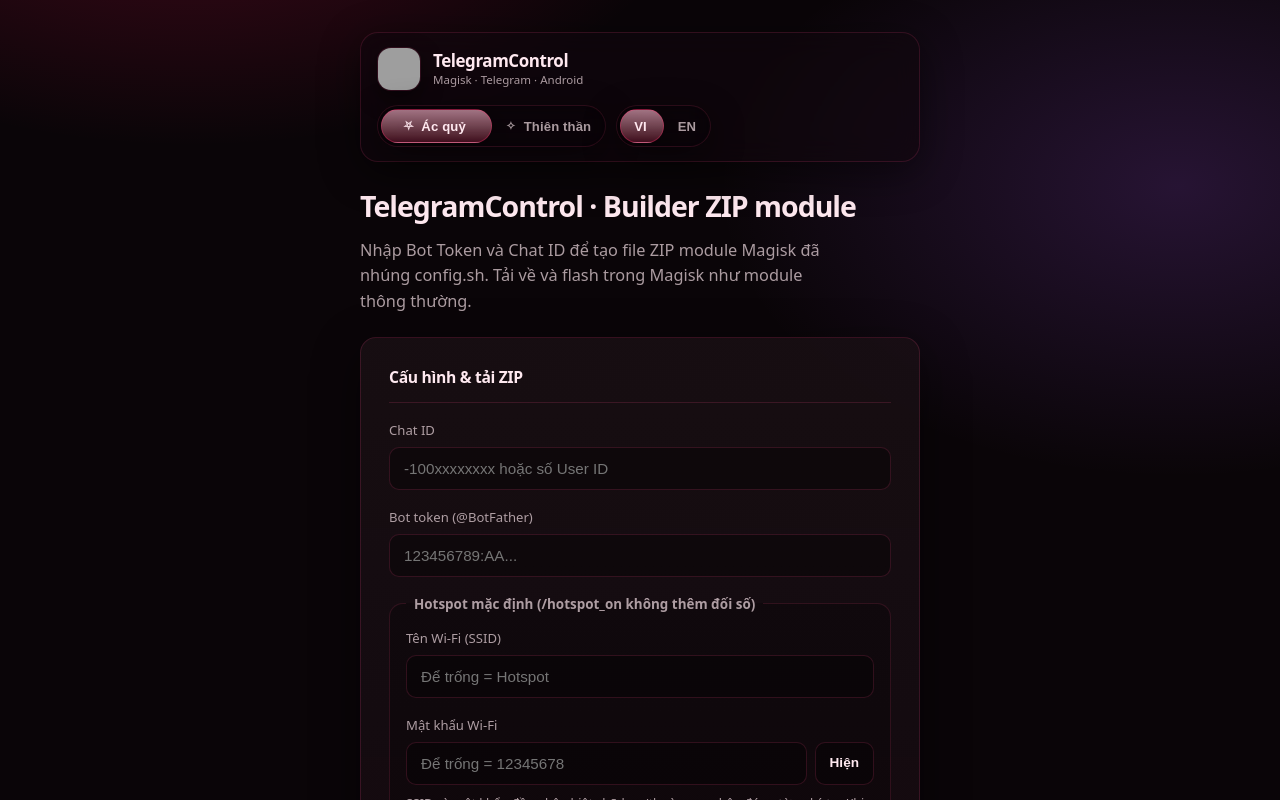
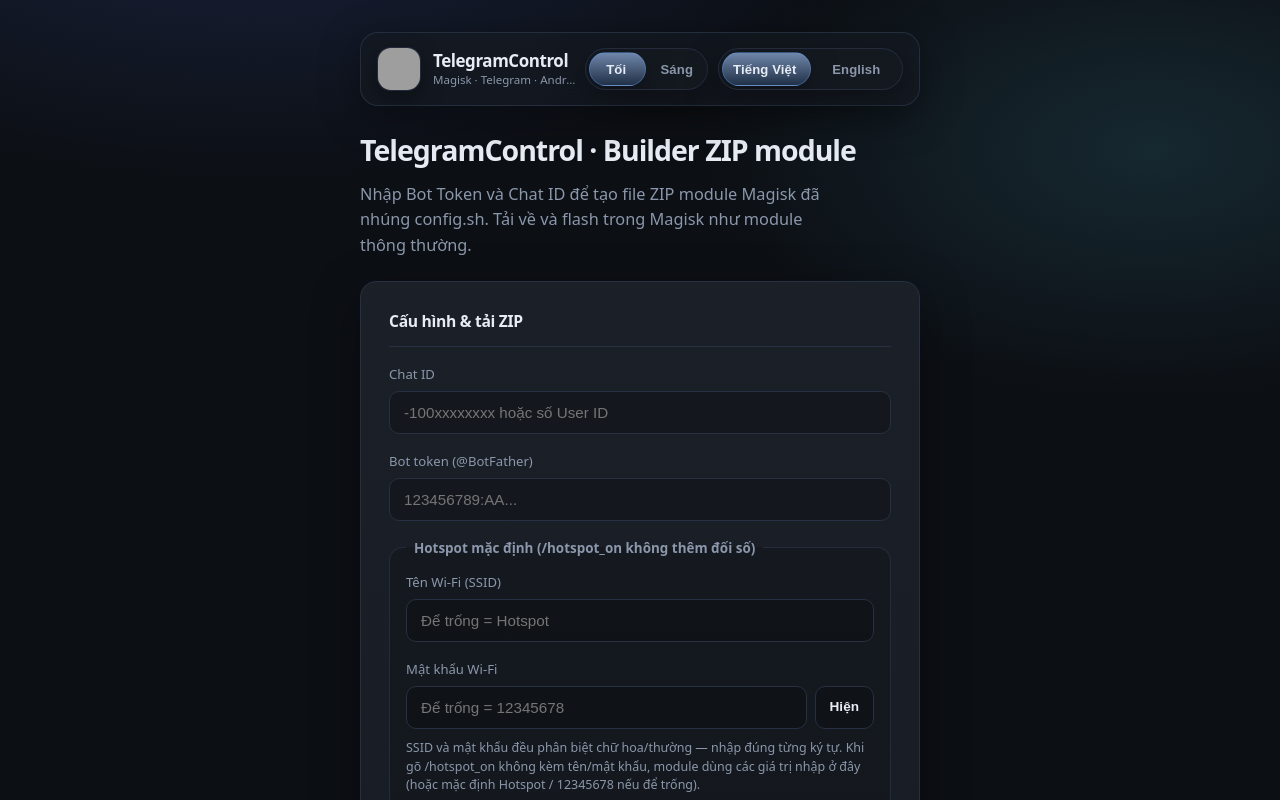
Before and after one commit to ZakShinn/Magisk-Telegram-Control, a Next.js app in the folder web/: page / in a window 1280 px wide. Shown: the top 800 px of the page. Built offline with nearby package versions, Linux system fonts and the light colour scheme; no server answers; grey boxes are pictures that could not be loaded.

Commit message:
update dark theme

```diff
--- a/web/app/globals.css
+++ b/web/app/globals.css
@@ -1,48 +1,46 @@
 :root,
 [data-theme="dark"] {
   color-scheme: dark;
-  --bg: #0a0508;
-  --bg-gradient-a: rgba(255, 20, 87, 0.24);
-  --bg-gradient-b: rgba(168, 85, 247, 0.18);
-  --bg-gradient-c: rgba(255, 150, 60, 0.12);
-  --card: rgba(18, 7, 14, 0.78);
-  --border: rgba(255, 78, 135, 0.16);
-  --text: #ffe9f0;
-  --muted: rgba(255, 233, 240, 0.66);
-  --accent: #ff2e6d;
-  --accent-dim: #c61b54;
-  --btn-text: #13040a;
-  --btn-grad-top: #ffb8cf;
+  --bg: #0c0f14;
+  --bg-gradient-a: #1a2440;
+  --bg-gradient-b: #162830;
+  --card: #151a22;
+  --border: #263042;
+  --text: #e8edf5;
+  --muted: #8b97ab;
+  --accent: #5b9cfa;
+  --accent-dim: #3d6fb8;
+  --btn-text: #0b1220;
+  --btn-grad-top: #a8cbff;
   --err: #ff9db4;
-  --kbd-bg: rgba(0, 0, 0, 0.38);
-  --input-bg: rgba(0, 0, 0, 0.32);
-  --shadow: rgba(0, 0, 0, 0.48);
-  --seg-bg: rgba(0, 0, 0, 0.28);
-  --seg-indicator: rgba(255, 46, 109, 0.22);
-  --seg-indicator-border: rgba(255, 46, 109, 0.35);
+  --kbd-bg: rgba(0, 0, 0, 0.35);
+  --input-bg: rgba(0, 0, 0, 0.25);
+  --shadow: rgba(0, 0, 0, 0.35);
+  --seg-bg: color-mix(in srgb, var(--card) 82%, transparent);
+  --seg-indicator: color-mix(in srgb, var(--accent) 18%, transparent);
+  --seg-indicator-border: color-mix(in srgb, var(--accent) 34%, transparent);
 }
 
 [data-theme="light"] {
   color-scheme: light;
-  --bg: #f6fbff;
-  --bg-gradient-a: rgba(56, 189, 248, 0.24);
-  --bg-gradient-b: rgba(99, 102, 241, 0.12);
-  --bg-gradient-c: rgba(250, 204, 21, 0.22);
-  --card: rgba(255, 255, 255, 0.82);
-  --border: rgba(56, 189, 248, 0.22);
-  --text: #0f172a;
-  --muted: rgba(15, 23, 42, 0.62);
-  --accent: #0ea5e9;
-  --accent-dim: #0284c7;
+  --bg: #eef2f9;
+  --bg-gradient-a: #dce8ff;
+  --bg-gradient-b: #e8f4fc;
+  --card: #ffffff;
+  --border: #c9d6e8;
+  --text: #142032;
+  --muted: #4d5f78;
+  --accent: #2563eb;
+  --accent-dim: #1d4ed8;
   --btn-text: #ffffff;
-  --btn-grad-top: rgba(250, 204, 21, 0.88);
+  --btn-grad-top: #93c5fd;
   --err: #dc2626;
-  --kbd-bg: rgba(2, 6, 23, 0.06);
-  --input-bg: rgba(255, 255, 255, 0.9);
-  --shadow: rgba(15, 23, 42, 0.1);
-  --seg-bg: rgba(255, 255, 255, 0.74);
-  --seg-indicator: rgba(56, 189, 248, 0.18);
-  --seg-indicator-border: rgba(56, 189, 248, 0.28);
+  --kbd-bg: rgba(0, 0, 0, 0.06);
+  --input-bg: rgba(255, 255, 255, 0.92);
+  --shadow: rgba(15, 23, 42, 0.12);
+  --seg-bg: color-mix(in srgb, var(--card) 86%, transparent);
+  --seg-indicator: color-mix(in srgb, var(--accent) 14%, transparent);
+  --seg-indicator-border: color-mix(in srgb, var(--accent) 26%, transparent);
 }
 
 * {
@@ -63,10 +61,8 @@
     Arial,
     sans-serif;
   background:
-    radial-gradient(900px 520px at 15% -10%, var(--bg-gradient-a) 0%, transparent 58%),
-    radial-gradient(820px 520px at 92% 12%, var(--bg-gradient-b) 0%, transparent 56%),
-    radial-gradient(760px 520px at 40% 110%, var(--bg-gradient-c) 0%, transparent 58%),
-    var(--bg);
+    radial-gradient(1200px 600px at 20% -10%, var(--bg-gradient-a) 0%, transparent 55%),
+    radial-gradient(900px 500px at 90% 10%, var(--bg-gradient-b) 0%, transparent 50%), var(--bg);
   color: var(--text);
   transition:
     background 0.22s ease,
@@ -120,7 +116,7 @@
 
 .site-header {
   display: flex;
-  flex-wrap: wrap;
+  flex-wrap: nowrap;
   align-items: center;
   justify-content: space-between;
   gap: 14px 18px;
@@ -198,14 +194,18 @@
   font-weight: 500;
   color: var(--muted);
   line-height: 1.25;
+  white-space: nowrap;
+  overflow: hidden;
+  text-overflow: ellipsis;
 }
 
 .masthead-nav {
   display: flex;
-  flex-wrap: wrap;
+  flex-wrap: nowrap;
   gap: 10px;
   align-items: center;
   justify-content: flex-end;
+  min-width: 0;
 }
 
 .hero {
@@ -277,10 +277,11 @@
 
 .segmented-pair {
   display: flex;
-  flex-wrap: wrap;
+  flex-wrap: nowrap;
   gap: 10px;
   align-items: center;
   justify-content: flex-end;
+  min-width: 0;
 }
 
 .segmented {
@@ -294,6 +295,7 @@
   box-shadow: 0 10px 34px var(--shadow);
   backdrop-filter: blur(14px);
   -webkit-backdrop-filter: blur(14px);
+  flex: none;
 }
 
 .segmented-indicator {
@@ -351,11 +353,6 @@
 
 .segmented button.active {
   color: var(--text);
-}
-
-.segmented .seg-ico {
-  font-size: 0.9em;
-  opacity: 0.92;
 }
 
 .card {
@@ -655,11 +652,14 @@
 
   .brand-tagline {
     white-space: normal;
+    overflow: visible;
+    text-overflow: clip;
   }
 
   .masthead-nav {
     justify-content: stretch;
     gap: 8px;
+    flex-wrap: wrap;
   }
 
   .toggle-group {
@@ -676,6 +676,7 @@
 
   .segmented-pair {
     width: 100%;
+    flex-wrap: wrap;
   }
 
   .segmented {
--- a/web/app/layout.tsx
+++ b/web/app/layout.tsx
@@ -50,12 +50,21 @@
     title: "TelegramControl — Magisk module builder",
     description:
       "Tải ZIP module Magisk đã nhúng Telegram bot · Download configured Magisk module for Android.",
+    images: [
+      {
+        url: "/logo.png",
+        width: 512,
+        height: 512,
+        alt: "TelegramControl",
+      },
+    ],
   },
   twitter: {
     card: "summary",
     title: "TelegramControl — Magisk module builder",
     description:
       "Magisk ZIP + Telegram bot config.sh · Module điều khiển Android qua Telegram.",
+    images: ["/logo.png"],
   },
   robots: {
     index: true,
@@ -79,8 +88,8 @@
   initialScale: 1,
   viewportFit: "cover",
   themeColor: [
-    { media: "(prefers-color-scheme: dark)", color: "#0a0508" },
-    { media: "(prefers-color-scheme: light)", color: "#f6fbff" },
+    { media: "(prefers-color-scheme: dark)", color: "#0c0f14" },
+    { media: "(prefers-color-scheme: light)", color: "#eef2f9" },
   ],
 };
 
--- a/web/app/manifest.ts
+++ b/web/app/manifest.ts
@@ -8,8 +8,8 @@
       "Build a Magisk module ZIP with Telegram bot config. · Tạo ZIP module nhúng Bot Token và Chat ID.",
     start_url: "/",
     display: "standalone",
-    background_color: "#0a0508",
-    theme_color: "#12070e",
+    background_color: "#0c0f14",
+    theme_color: "#151a22",
     lang: "vi",
     icons: [
       {
--- a/web/app/page.tsx
+++ b/web/app/page.tsx
@@ -139,9 +139,6 @@
                 className={theme === "dark" ? "active" : ""}
                 onClick={() => setTheme("dark")}
               >
-                <span className="seg-ico" aria-hidden="true">
-                  ⛧
-                </span>
                 {t.themeDark}
               </button>
               <button
@@ -149,9 +146,6 @@
                 className={theme === "light" ? "active" : ""}
                 onClick={() => setTheme("light")}
               >
-                <span className="seg-ico" aria-hidden="true">
-                  ✧
-                </span>
                 {t.themeLight}
               </button>
             </div>
--- a/web/app/strings.ts
+++ b/web/app/strings.ts
@@ -39,10 +39,10 @@
     errNetwork: "Không tải được — kiểm tra mạng hoặc thử lại.",
     errContactHint: "Nếu vẫn gặp lỗi hoặc cần hỗ trợ:",
     errContactLink: "liên hệ qua Facebook",
-    themeDark: "Ác quỷ",
-    themeLight: "Thiên thần",
-    langVi: "VI",
-    langEn: "EN",
+    themeDark: "Tối",
+    themeLight: "Sáng",
+    langVi: "Tiếng Việt",
+    langEn: "English",
     donateTitle: "Ủng hộ",
     donateRecipient: "Võ Hoàng Hải Nghĩa",
     donateBankName: "Ngân hàng MB",
@@ -88,10 +88,10 @@
     errNetwork: "Download failed — check your connection and retry.",
     errContactHint: "If the problem persists or you need support:",
     errContactLink: "contact via Facebook",
-    themeDark: "Devil",
-    themeLight: "Angel",
-    langVi: "VI",
-    langEn: "EN",
+    themeDark: "Dark",
+    themeLight: "Light",
+    langVi: "Tiếng Việt",
+    langEn: "English",
     donateTitle: "Donate",
     donateRecipient: "Võ Hoàng Hải Nghĩa",
     donateBankName: "MB Bank",
```
